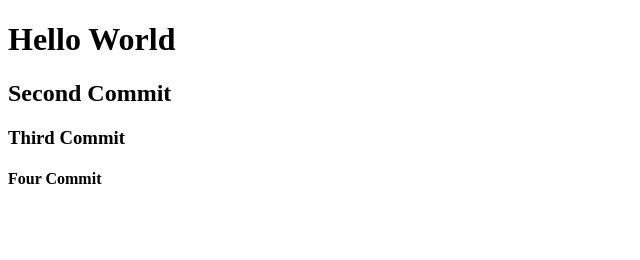
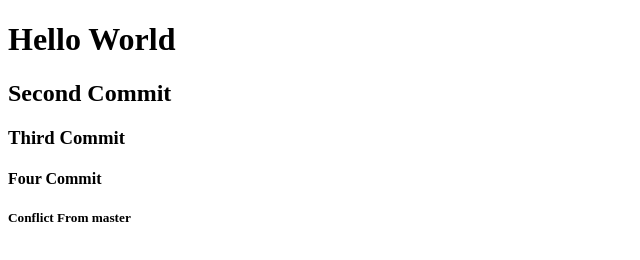
Before and after one commit to kaitouhung/github_vn, a plain HTML site: page index.html in a window 1280 px wide. Shown: the whole page, without its empty margins (0-640 px from the left). Drawn offline with Linux system fonts and the light colour scheme.

Commit message:
Conflict from master

```diff
--- a/index.html
+++ b/index.html
@@ -13,6 +13,7 @@
   <h2>Second Commit</h2>
   <h3>Third Commit</h3>
   <h4>Four Commit</h4>
+  <h5>Conflict From master</h5>
 </body>
 
 </html>
```
